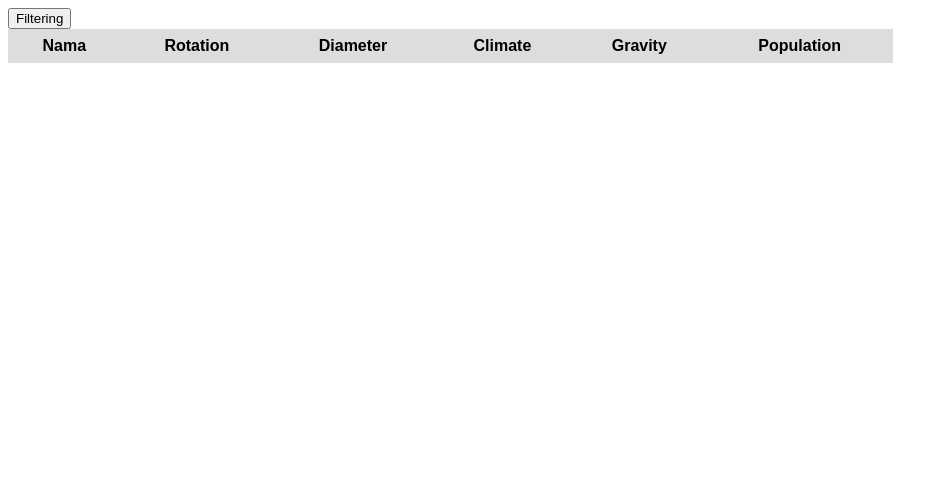
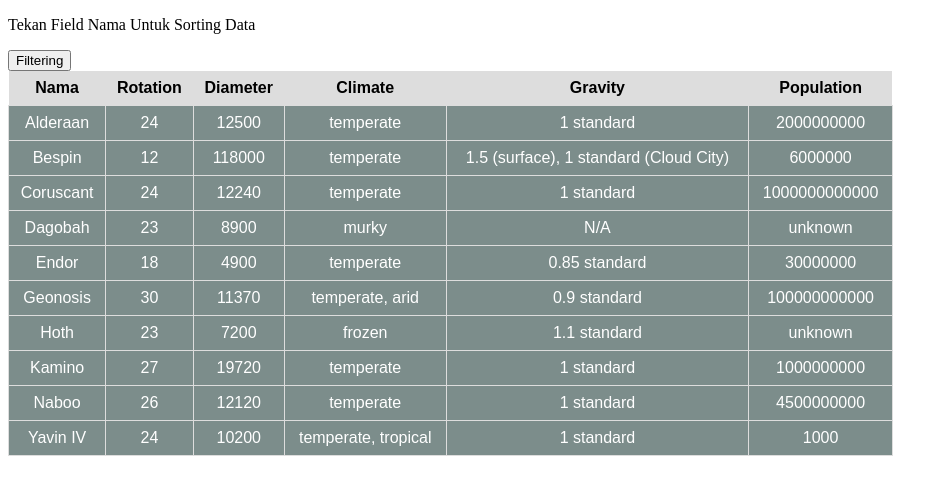
Before and after one commit to mnurfilza/Exercise-3, a plain HTML site: page index.html in a window 1280 px wide. Both pictures are taken after a click on the element "Nama". Shown: the whole page, without its empty margins (0-948 px from the left). Drawn offline with Linux system fonts and the light colour scheme.

Commit message:
sorting done

```diff
--- a/index.html
+++ b/index.html
@@ -14,6 +14,8 @@
 
 
     <table id ="tabs">
+
+        <p>Tekan Field Nama Untuk Sorting Data</p>
          <thead>
             <th onclick="Sort()">Nama</th>
             <th>Rotation</th>
@@ -23,7 +25,7 @@
             <th>Population</th>
 
         </thead>
-      <tbody>
+      <tbody id="body">
       </tbody>
 
       <input type="submit" value="Filtering" onclick="FIltering()">
@@ -258,47 +260,69 @@
 
 function tampildata(karObj){
 
-    var k = '<tr>'
+    var k = "";
     for (let i = 0; i < karObj.length; i++) {
+        k += '<tr id="content">'
         k += '<td>'+ karObj[i].name + '</td>'
         k += '<td>'+ karObj[i].rotation_period + '</td>'
         k += '<td>'+ karObj[i].diameter + '</td>'
-        k += '<td>'+ karObj[i].population + '</td>'
         k += '<td>'+ karObj[i].climate + '</td>'
         k += '<td>'+ karObj[i].gravity + '</td>'
+        k += '<td>'+ karObj[i].population + '</td>'
         k +='</tr>'
 
 
         document.querySelector("tbody").innerHTML = k
 
-
-        // data[i] = karObj[i]
-
-
-
-
     }
-
-
-
 
     // var dom = document.querySelector("#rotation").innerHTML = `${rotation}`;
 }
 
 
 
+    function Sort() {
 
-    function Sort() {
-        var list = document.querySelector("tbody");
-       list.sort()
-        for (let i = 0; i < list.length; i++) {
-            var data = list.querySelector("tr")
-            console.log("test")
+        var list = document.getElementById("body");
+        var tr = document.querySelectorAll("#content");
+        var data = [];
+        for (let i = 0; i < tr.length; i++) {
+
+            var td = tr[i].childNodes;
+             nama = td[0].innerHTML;
+             rotation = td[1].innerHTML;
+             diameter = td[2].innerHTML;
+             climate = td[3].innerHTML;
+             gravity = td[4].innerHTML;
+             population = td[5].innerHTML;
+
+            data.push({name: nama, rotation: rotation, diameter: diameter, climate: climate, gravity: gravity, population: population })
+
+            // for (let i = 0; i < td.length; i++) {
+            //     console.log(td[i])
+
+            // }
 
         }
+            data.sort((a,b)=> (a.name > b.name)? 1: ((b.name > a.name)? -1:0));
+            var k = "";
+            for (let i = 0; i < data.length; i++) {
+                k += '<tr id="content">'
+                k += '<td>'+ data[i].name + '</td>'
+                k += '<td>'+ data[i].rotation + '</td>'
+                k += '<td>'+ data[i].diameter + '</td>'
+                k += '<td>'+ data[i].climate + '</td>'
+                k += '<td>'+ data[i].gravity + '</td>'
+                k += '<td>'+ data[i].population + '</td>'
+                k +='</tr>'
+
+
+                document.querySelector("tbody").innerHTML = k
+
+            }
 
     }
-    FIltering()
+    Sort()
     tampildata(karObj)
 </script>
 </html>
```
